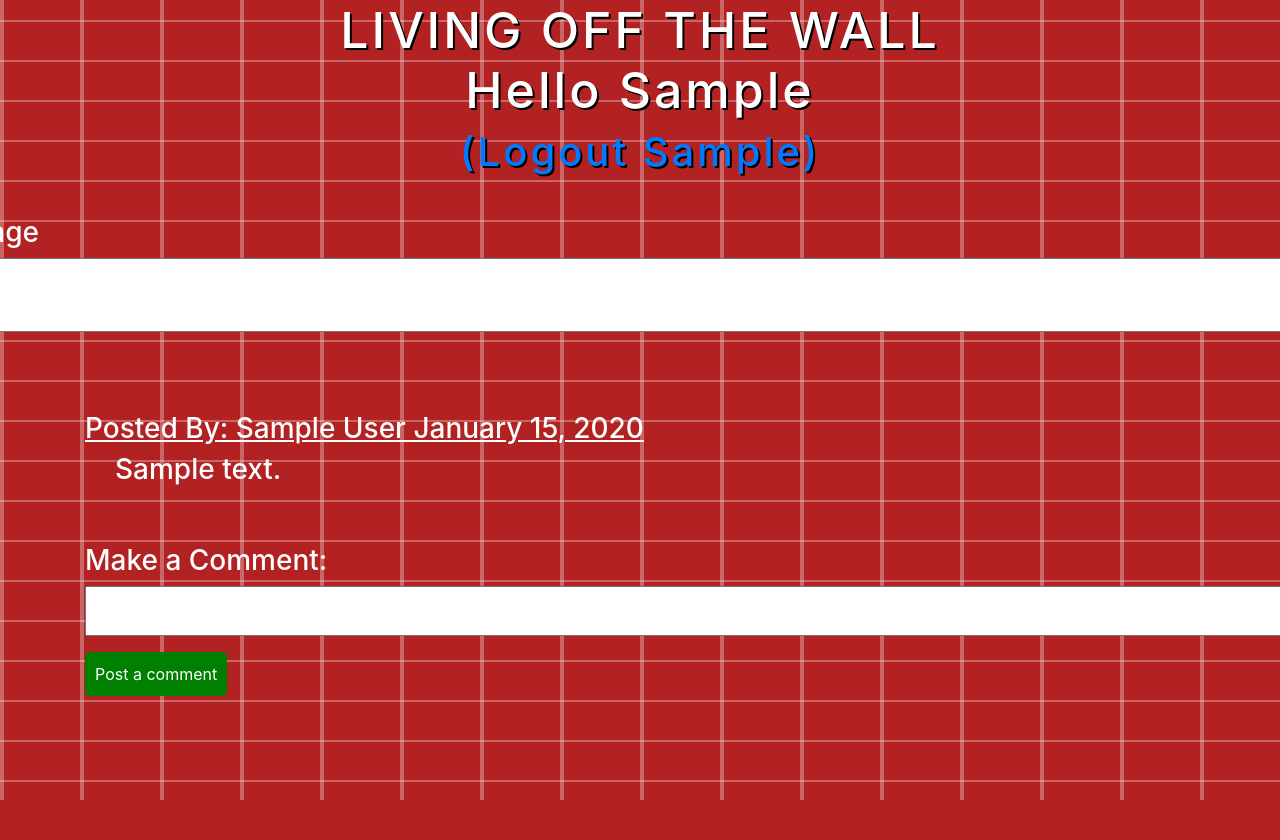
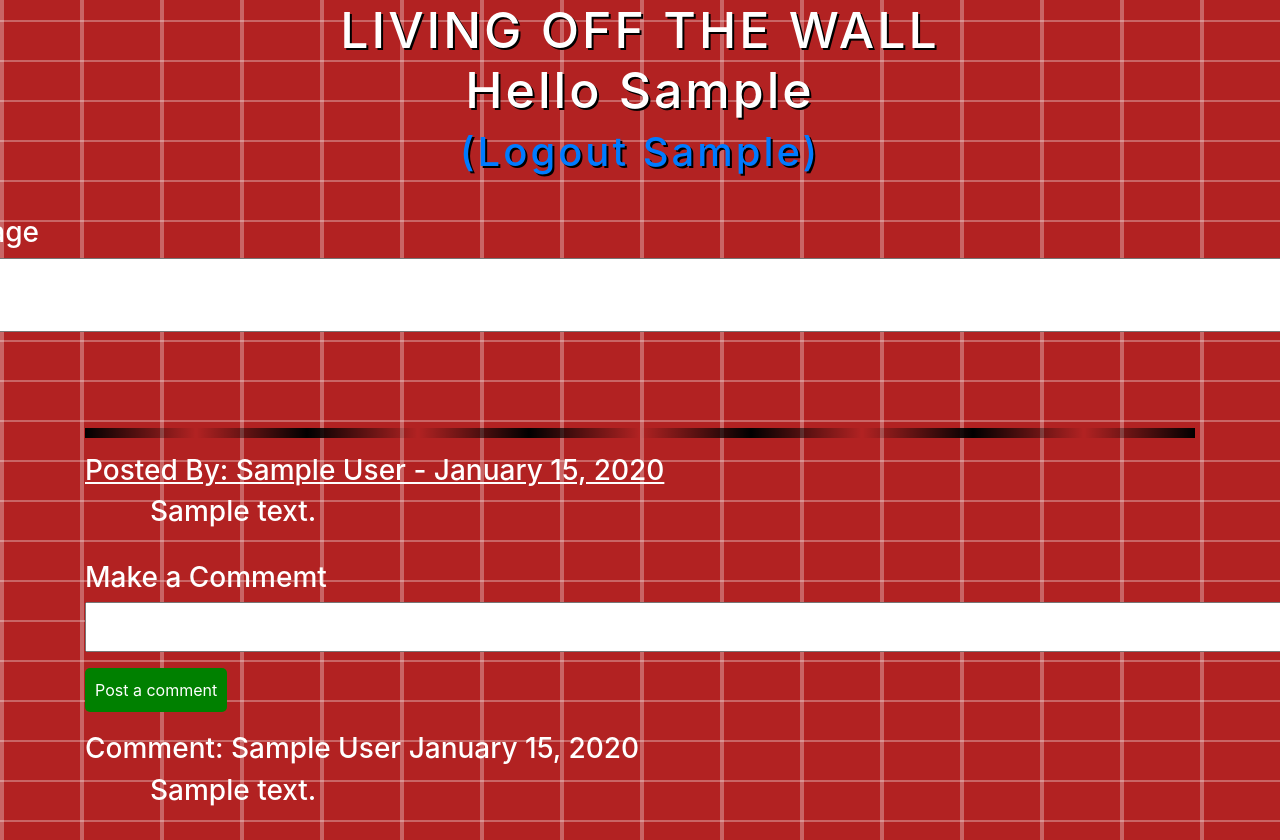
Before and after one commit to RevHam1/Living-Off-The-Wall-2, a Django app: template login/templates/login/success.html in a window 1280 px wide. Before the commit the page ends 800 px from the top, so only its background shows below. Run offline with Django 5.2, Linux system fonts and the light colour scheme; a user stored in the database is signed in; tables that the repository leaves empty hold one stand-in row (values such as "Sample post"); the template is opened without the code that fills it: values that come from a table or form of the project are taken from there, most other values are stand-ins (such as "Sample title", 1, 10 or a date in 2020); some libraries are stand-ins or nearby versions.

Commit message:
added comment functionality

```diff
--- a/login/admin.py
+++ b/login/admin.py
@@ -1,6 +1,7 @@
 from django.contrib import admin
 
-from .models import User, Wall_Message
+from .models import Comment, User, Wall_Message
 
 admin.site.register(User)
 admin.site.register(Wall_Message)
+admin.site.register(Comment)
--- a/login/models.py
+++ b/login/models.py
@@ -65,3 +65,16 @@ class Wall_Message(models.Model):
 
     def __str__(self):
         return self.content[:15] + ("..." if len(self.content) > 15 else "")
+
+
+class Comment(models.Model):
+    content = models.CharField(max_length=140)
+    poster = models.ForeignKey(
+        User, related_name='user_comments', on_delete=models.CASCADE)
+    wall_message = models.ForeignKey(
+        Wall_Message, related_name="post_comments", on_delete=models.CASCADE)
+    created_at = models.DateTimeField(auto_now_add=True)
+    updated_at = models.DateTimeField(auto_now=True)
+
+    def __str__(self):
+        return self.content[:15] + ("..." if len(self.content) > 15 else "")
--- a/login/static/styles.css
+++ b/login/static/styles.css
@@ -88,7 +88,26 @@ button:hover {
 }
 
 .indent {
-  margin-left: 30px;
+  margin-left: 50px;
+}
+
+.jagged-hr {
+  border: none;
+  height: 10px;
+  background: linear-gradient(
+    90deg,
+    black 0%,
+    transparent 10%,
+    black 20%,
+    transparent 30%,
+    black 40%,
+    transparent 50%,
+    black 60%,
+    transparent 70%,
+    black 80%,
+    transparent 90%,
+    black 100%
+  );
 }
 
 /* Responsive adjustments */
--- a/login/templates/login/success.html
+++ b/login/templates/login/success.html
@@ -14,27 +14,15 @@
     <link rel="stylesheet" href="{% static 'styles.css' %}" />
     <title>Message Wall</title>
   </head>
-  <!-- <nav class="navbar">
-    <div class="left">LIVING OFF THE WALL</div>
-    <div class="right">
-      <span>Hello {{ user.first_name }}</span>
-      <a class="logout" href="/logout">
-        <button>Logout</button>
-      </a>
-    </div>
-  </nav> -->
-
   <body>
     <div id="container">
       <div class="message">
-        <h1 class="title">LIVING OFF THE WALL<br>Hello {{ user.first_name }}</h1>
-        <!-- <h1 class="title logout" href="/logout">Logout {{ user.first_name }}</h1>
-        <a class="logout" href="/logout">
-          <button>Logout</button>
-        </a> -->
-        <!-- <h1 class="title">Hello {{ user.first_name }}</h1> -->
-
-        <h1 class="title title-logout " href="/logout"><a  href="/logout">(Logout {{ user.first_name }})</a></h1>
+        <h1 class="title">
+          LIVING OFF THE WALL<br />Hello {{ user.first_name }}
+        </h1>
+        <h1 class="title title-logout">
+          <a href="/logout">(Logout {{ user.first_name }})</a>
+        </h1>
 
         {% if messages %}
         <ul class="messages">
@@ -49,80 +37,41 @@
           <form action="/create_message" method="POST">
             {% csrf_token %}
             <textarea name="content" cols="157" rows="3"></textarea>
+            <br />
             <button class="button-msg">Post a message</button>
           </form>
         </div>
       </div>
 
       {% for message in all_messages %}
-      <div class="message container post2 ">
-        <h3 style="text-decoration: underline;">
-          Posted By: {{ message.poster.first_name }} {{ message.poster.last_name }}</a>
-          {{ message.created_at|date:"F j, Y" }}
+      <div class="message container post2">
+        <hr class="jagged-hr" />
+        <h3 style="text-decoration: underline">
+          Posted By: {{message.poster}} - {{message.created_at|date:"F j, Y"}}
         </h3>
 
-        <h3 class="indent">
-        <p class="post2-p">{{ message.content }}</p>
+        <h3 class="message container indent">{{ message.content }}</h3>
+        <br />
+        <h3>Make a Commemt</h3>
 
-          <br />
-
-          <!-- <a href="/like/{{post.id}}">Like Post</a>
-          <p>{{ post.user_likes.count }}</p>  -->
-
-          <!-- <ul>
-            {% for message in all_messages %}
-            <li>
-              <p>{{ message.content }}</p>
-              <p>Liked by {{ message.user_likes.count }} users</p>
-              {% if user in message.user_likes.all %}
-              <form
-                action="{% url 'unlike_message' message.id %}"
-                method="POST"
-              >
-                {% csrf_token %}
-                <button type="submit">Unlike</button>
-              </form>
-              <br />
-              {% else %}
-              <form action="{% url 'like_message' message.id %}" method="POST">
-                {% csrf_token %}
-                <button type="submit">Like</button>
-              </form>
-              <br />
-              {% endif %}
-            </li>
-            {% endfor %}
-          </ul> -->
-
-          <!-- {% if message.poster.id == request.session.user_id %}
-          <a href="/delete/{{message.id}}">Delete Message</a>
-          {% endif %} -->
-        </h3>
-
-
-        {% for comment in message.post_comments.all %}
-        <p>
-          Comment By: {{comment.poster.first_name}} {{comment.poster.last_name}}
-        </p>
-        {% if comment.poster.id == request.session.user_id %}
-        <a href="/comm_delete/{{comment.id}}">Delete Comment</a>
-        {% endif %}
-        <p>{{comment.content}}</p>
-        <p>{{comment.created_at}}</p>
-        {% endfor %}
-        <div class= post2">
-          <h3>Make a Comment: </h3>
-        </div>
-        <div>
         <form action="/create_comment" method="POST">
           {% csrf_token %}
           <textarea name="content" cols="145" rows="2"></textarea>
-          <input type="hidden" name="message" value="{{message.id}}" />
+          <input type="hidden" name="message" value="{{ message.id }}" />
           <button class="button-com">Post a comment</button>
         </form>
+
+        {% for comment in message.post_comments.all %}
+        <h3>
+          Comment: {{comment.poster.first_name}} {{comment.poster.last_name}}
+          {{comment.created_at|date:"F j, Y"}}
+        </h3>
+
+        <h3 class="message container indent">{{comment.content}}</h3>
+        <br />
+        <!-- <p>{{comment.created_at}}</p> -->
+        {% endfor %}
       </div>
-      </div>
-      <br />
       {% endfor %}
     </div>
   </body>
--- a/login/urls.py
+++ b/login/urls.py
@@ -11,7 +11,9 @@ urlpatterns = [
 
     ## Wall FUNCTIONALITY ##
     path('create_message', views.create_mess),
-    # path('create_comment', views.create_comm),
+
+    path('create_comment', views.create_comm),
+
     path('user/<int:user_id>', views.profile),
     # # path('like/<int:id>', views.add_like),
     # path('delete/<int:mess_id>', views.delete_mess),
```
Also changed, not shown: login/views.py (+12 -1 lines), login/migrations/0003_comment.py (added).
